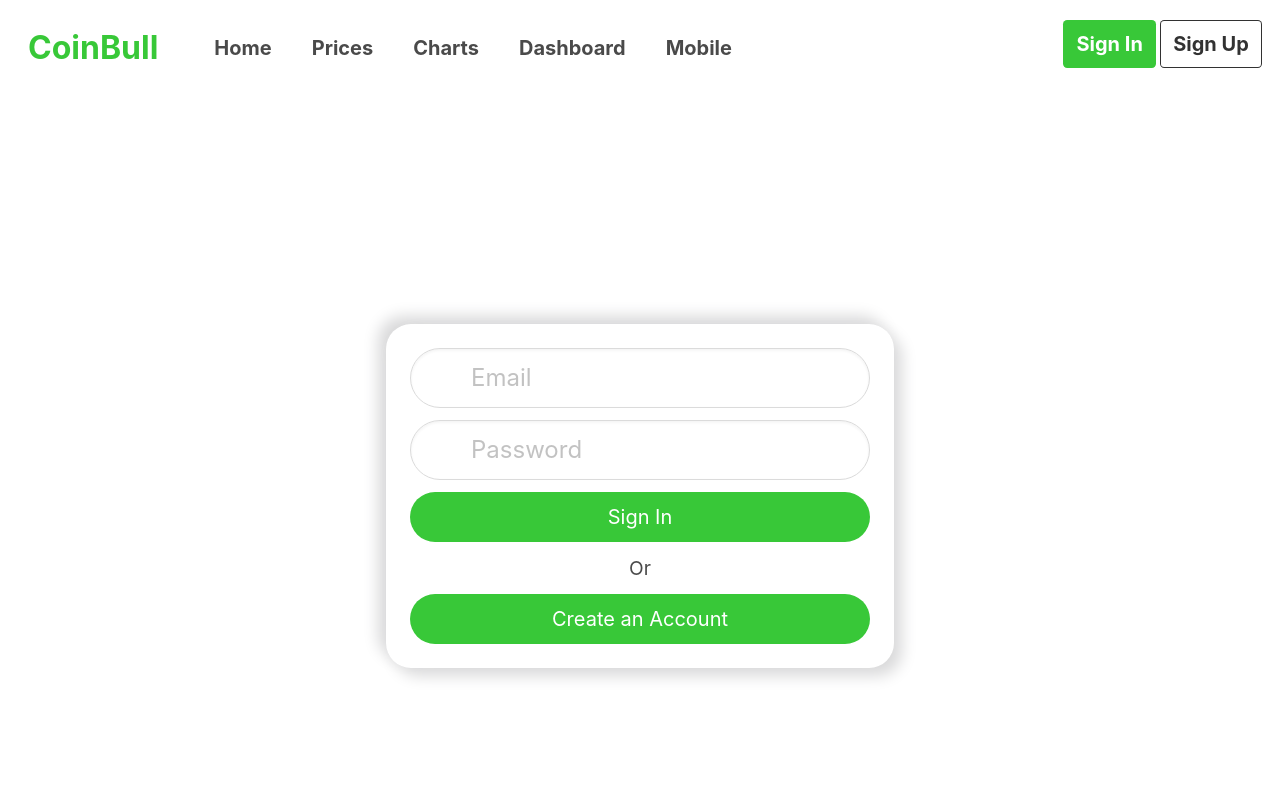
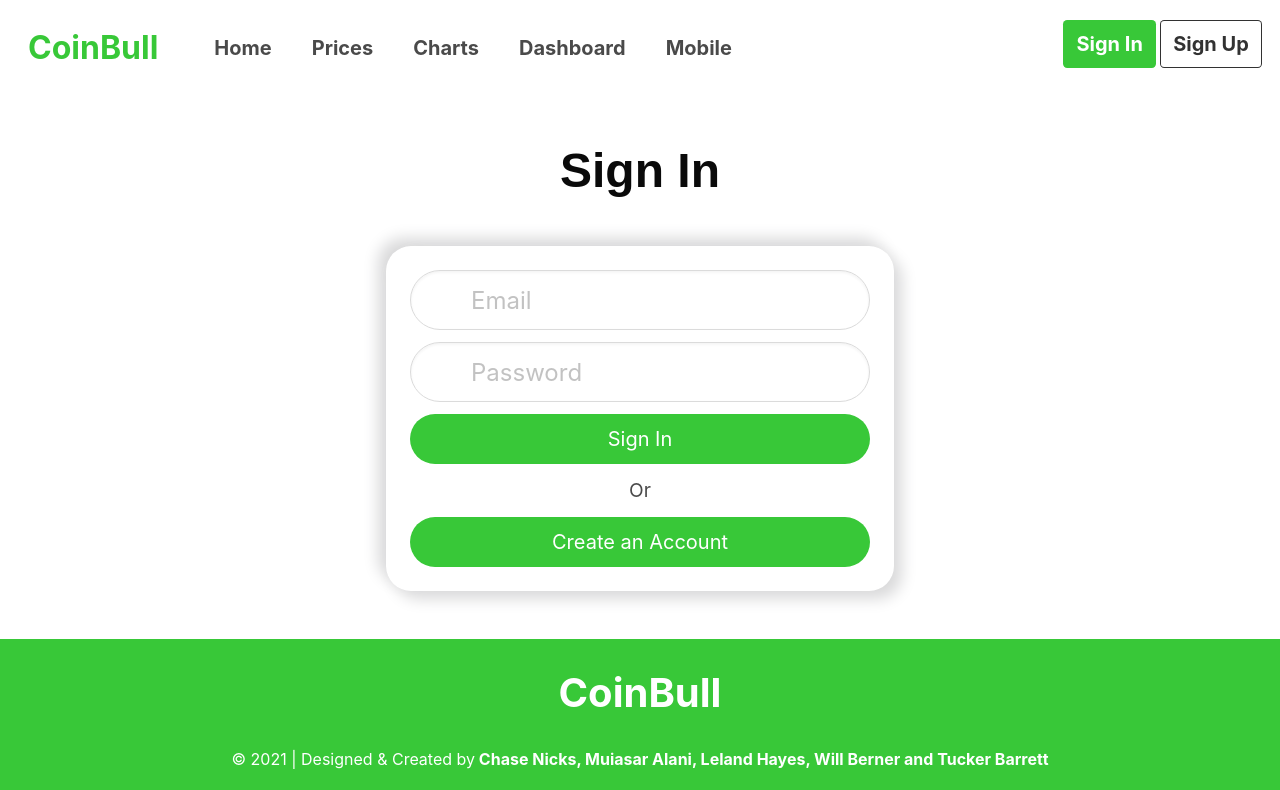
Before and after one commit to ChaseNicks/CoinBull, a React (Create React App) app in the folder client/: page /login in a window 1280 px wide. Shown: the top 790 px of the page. Built offline with nearby package versions, Linux system fonts and the light colour scheme.

Commit message:
added title to both sign in and sign up pages

```diff
--- a/client/src/pages/Login.js
+++ b/client/src/pages/Login.js
@@ -30,10 +30,9 @@ function Login(props) {
   };
 
   return (
-    <section className="hero is-fullheight">
-      <div className="hero-body has-text-centered is-flex is-justify-content-center">
-        {/* <h3 class="title has-text-black">Login</h3> */}
-
+    <section className="hero is-halfheight">
+      <div className="hero-body has-text-centered is-flex is-justify-content-center" style={{ flexDirection: "column" }}>
+        <h1 class="title has-text-black is-size-1 is-size-2-mobile" style={{ marginBottom: "3rem" }}>Sign In</h1>
         <div
           className="login"
           style={{
--- a/client/src/pages/Signup.js
+++ b/client/src/pages/Signup.js
@@ -31,9 +31,9 @@ function Signup(props) {
   };
 
   return (
-    <section className="hero is-fullheight">
-      <div className="hero-body has-text-centered is-flex is-justify-content-center">
-        {/* <h3 class="title has-text-black">Login</h3> */}
+    <section className="hero is-halfheight">
+      <div className="hero-body has-text-centered is-flex is-justify-content-center" style={{ flexDirection: "column" }}>
+      <h1 class="title has-text-black is-size-1 is-size-2-mobile" style={{ marginBottom: "3rem", borderBottom: "" }}>Sign Up</h1>
 
         <div
           className="login is-flex is-flex-wrap-wrap is-flex-shrink-2"
```
